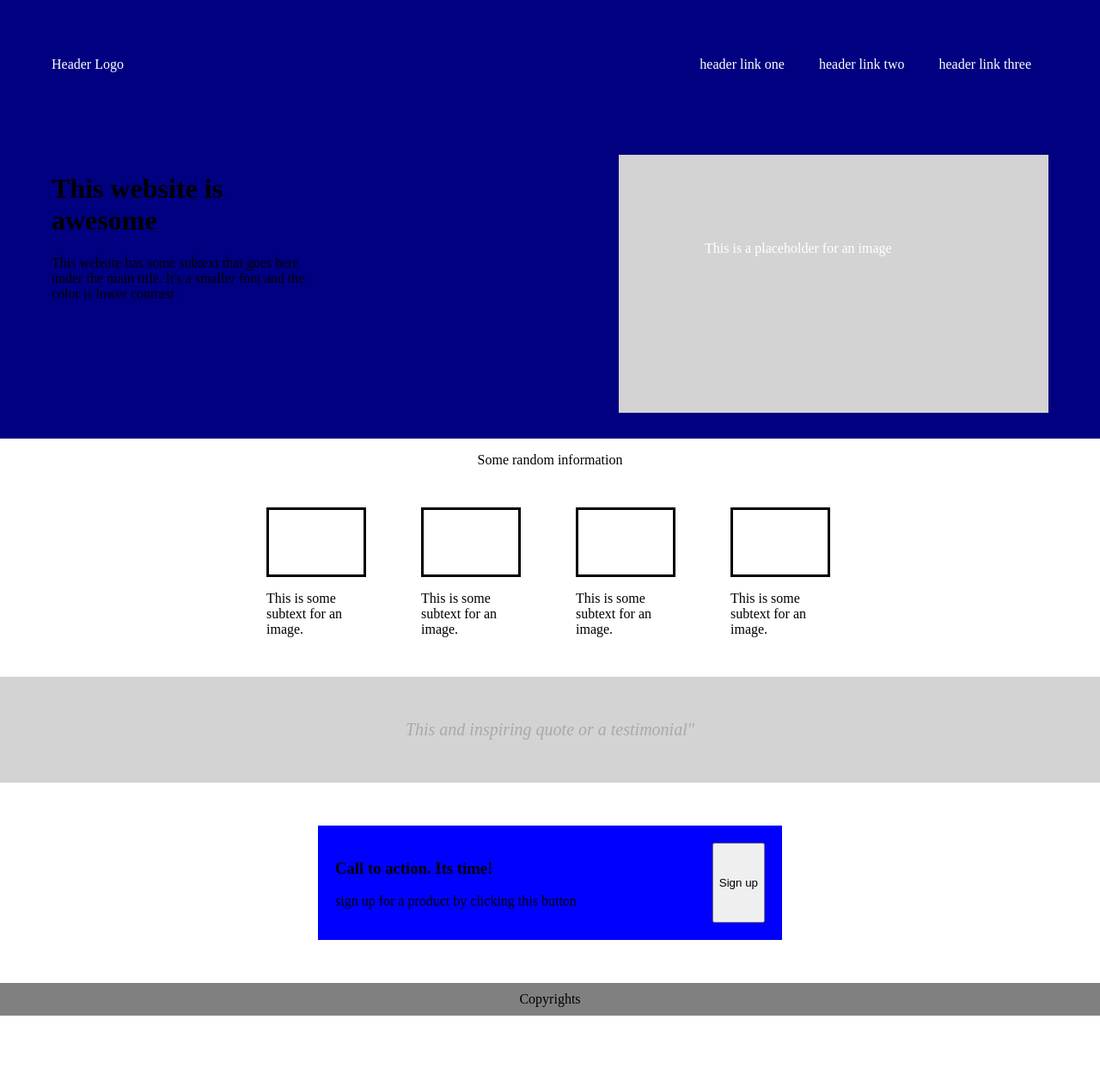
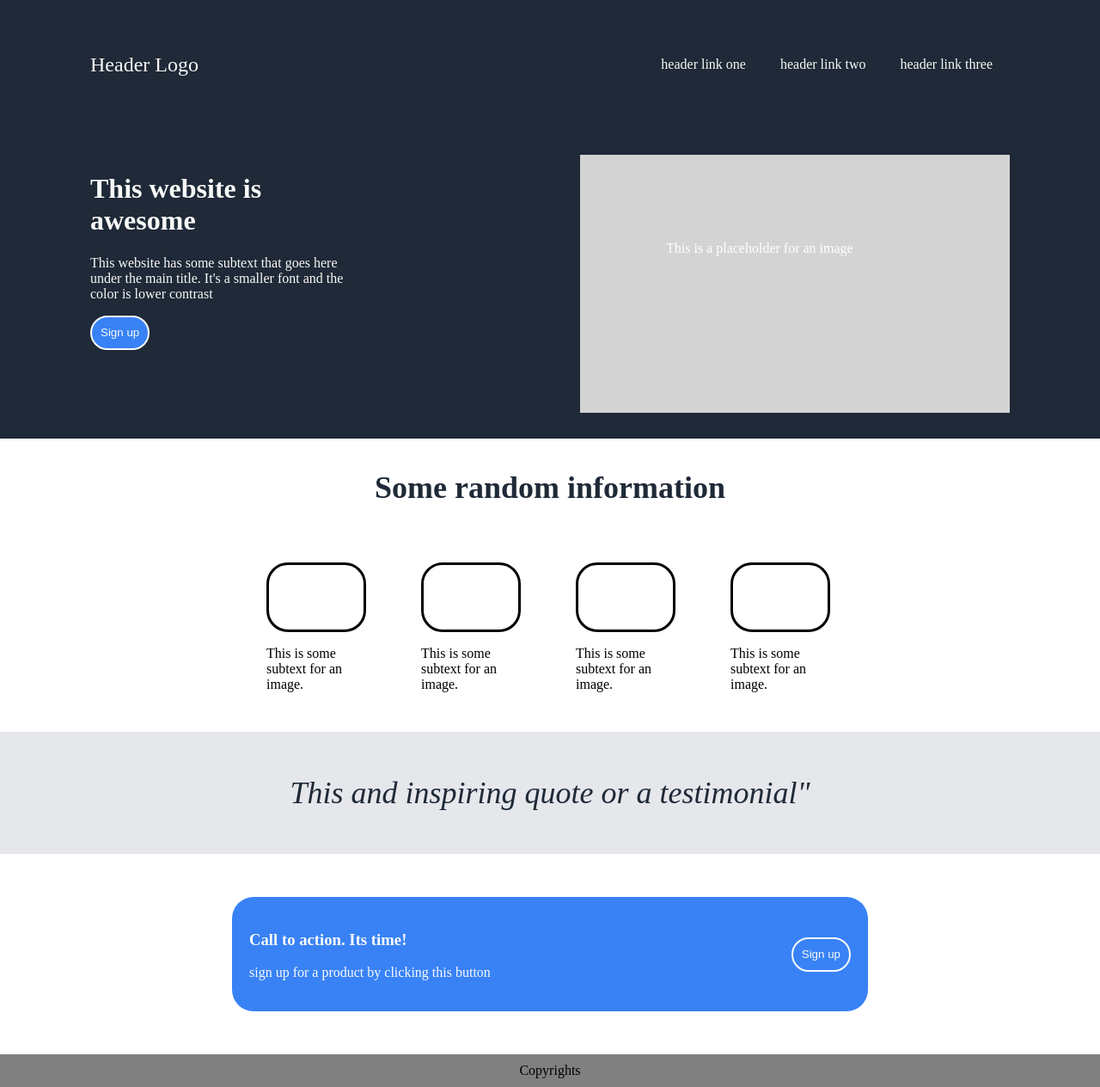
Before and after one commit to elynx146/landing-page, a plain HTML site: page index.html in a window 1280 px wide. Shown: the whole page at 86% size. Before the commit the page ends 1181 px from the top, so only its background shows below. Drawn offline with Linux system fonts and the light colour scheme.

Commit message:
"Landing Page - Finished format"

```diff
--- a/index.html
+++ b/index.html
@@ -22,6 +22,7 @@
         <div class = "intro">
             <h1>This website is awesome</h1>
             <p>This website has some subtext that goes here under the main title. It's a smaller font and the color is lower contrast</p>
+            <button>Sign up</button>
         </div>
         <div class = "placeholder-grey">This is a placeholder for an image</div>
     </div>
--- a/styles.css
+++ b/styles.css
@@ -1,7 +1,7 @@
 header{
     display:flex;
-    background-color: navy;
-    color:white;
+    background-color: #1F2937;
+    color:#F9FAF8;
     justify-content: space-between;
     align-items: center;
     padding:30px;
@@ -9,7 +9,8 @@ header{
 
 .logo{
     margin-right: auto;
-    margin-left:30px;
+    margin-left:75px;
+    font-size: 24px;
 }
 
 header ul{
@@ -17,7 +18,7 @@ header ul{
     padding:0;
     list-style-type: none;
     margin-left: auto;
-    margin-right: 30px;
+    margin-right: 75px;
 }
 
 li{margin:20px;}
@@ -25,8 +26,9 @@ li{margin:20px;}
 .heading{
     display: flex;
     justify-content: space-between;
-    background-color: navy;
+    background-color: #1F2937;
     padding:30px;
+    color:#F9FAF8
 }
 
 .placeholder-grey{
@@ -36,18 +38,19 @@ li{margin:20px;}
     padding: 100px;
     background-color: lightgrey;
     color:white;
-    margin-right: 30px;
+    margin-right: 75px;
 }
 
 .intro{
     flex-basis: 300px;
-    margin-left: 30px;
+    margin-left: 75px;
 }
 
 .infobox div{
     border-style: solid;
     width:110px;
     height:75px;
+    border-radius: 25px;
 }
 
 .infobox{
@@ -62,6 +65,9 @@ justify-content: center;}
 .info-heading{
    display: flex;
    justify-content: center;
+   font-size:36px;
+   font-weight:bolder;
+   color:#1F2937
 }
 
 .quote{
@@ -69,28 +75,40 @@ justify-content: center;}
     justify-content: center;
     align-items: center;
     flex-basis: 400px;
-    font-size: 20px;
+    font-size: 36px;
     font-style: italic;
-    background-color: lightgray;
-    color:darkgray;
+    font-weight: lighter;
+    background-color: #E5E7EB;
+    color:#1F2937;
     padding:50px;
 }
 
 .signup{
     display:flex;
     justify-content: center;
-    background-color: blue;
-    width:500px;
+    align-items: center;
+    background-color: #3882F6;
+    width:700px;
     margin:50px auto;
     padding:20px;
+    border-radius: 25px;
+
 }
 
 .signup div{
     margin-right: auto;
+    color:#F9FAF8;
 }
 
-.signup button{
+button{
     margin-left: auto;
+    color:#F9FAF8;
+    height:40px;
+    background-color: #3882F6;
+    border-style: solid;
+    border-color: #F9FAF8;
+    border-radius: 25px;
+    padding:5px 10px;
 }
 
 footer{
```
